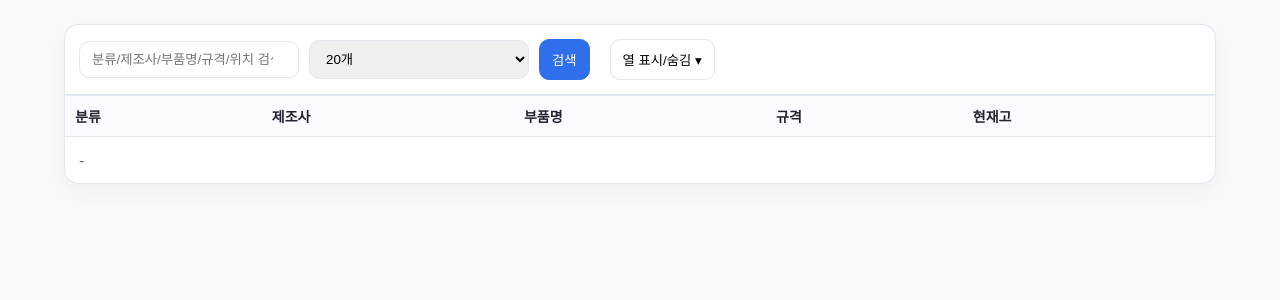
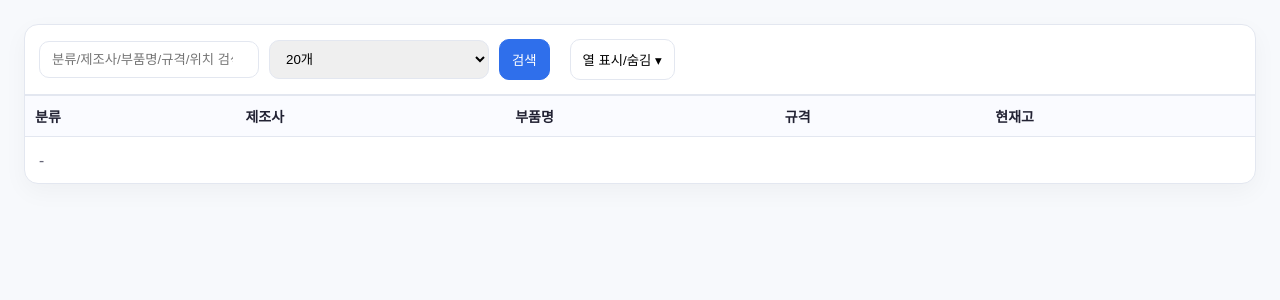
Before and after one commit to dangeun0/FnS_Web, a Flask app: page /inventory/page in a window 1280 px wide. Shown: the part 66-366 px from the top of the page. Run offline with Flask 3, Linux system fonts and the light colour scheme; the visitor is signed in with stand-in values (Sample User, id 1); data that the repository does not hold is empty.

Commit message:
사이즈 유동

```diff
--- a/static/css/inventory.css
+++ b/static/css/inventory.css
@@ -3,7 +3,11 @@
 body{margin:0;background:var(--bg);font-family:system-ui,-apple-system,Segoe UI,Roboto,Helvetica,Arial,sans-serif;color:var(--text)}
 header{position:sticky; top:0; background:var(--bg); z-index:10; display:flex;gap:12px;align-items:center;justify-content:space-between;padding:16px 20px;}
 .brand{font-weight:700}
-.wrap{max-width:1200px;margin:0 auto;padding:0 20px 24px}
+.wrap{
+/*    max-width:1200px;     */
+    margin:0 auto;
+    padding:0 20px 24px
+}
 .card{background:var(--card);border:1px solid var(--bd);border-radius:14px;box-shadow:0 8px 24px rgba(0,0,0,.04);}
 .toolbar{display:flex;gap:10px;align-items:center;padding:14px;border-bottom:1px solid var(--bd)}
 input[type="search"],select{padding:10px 12px;border:1px solid var(--bd);border-radius:10px;min-width:220px}
```
